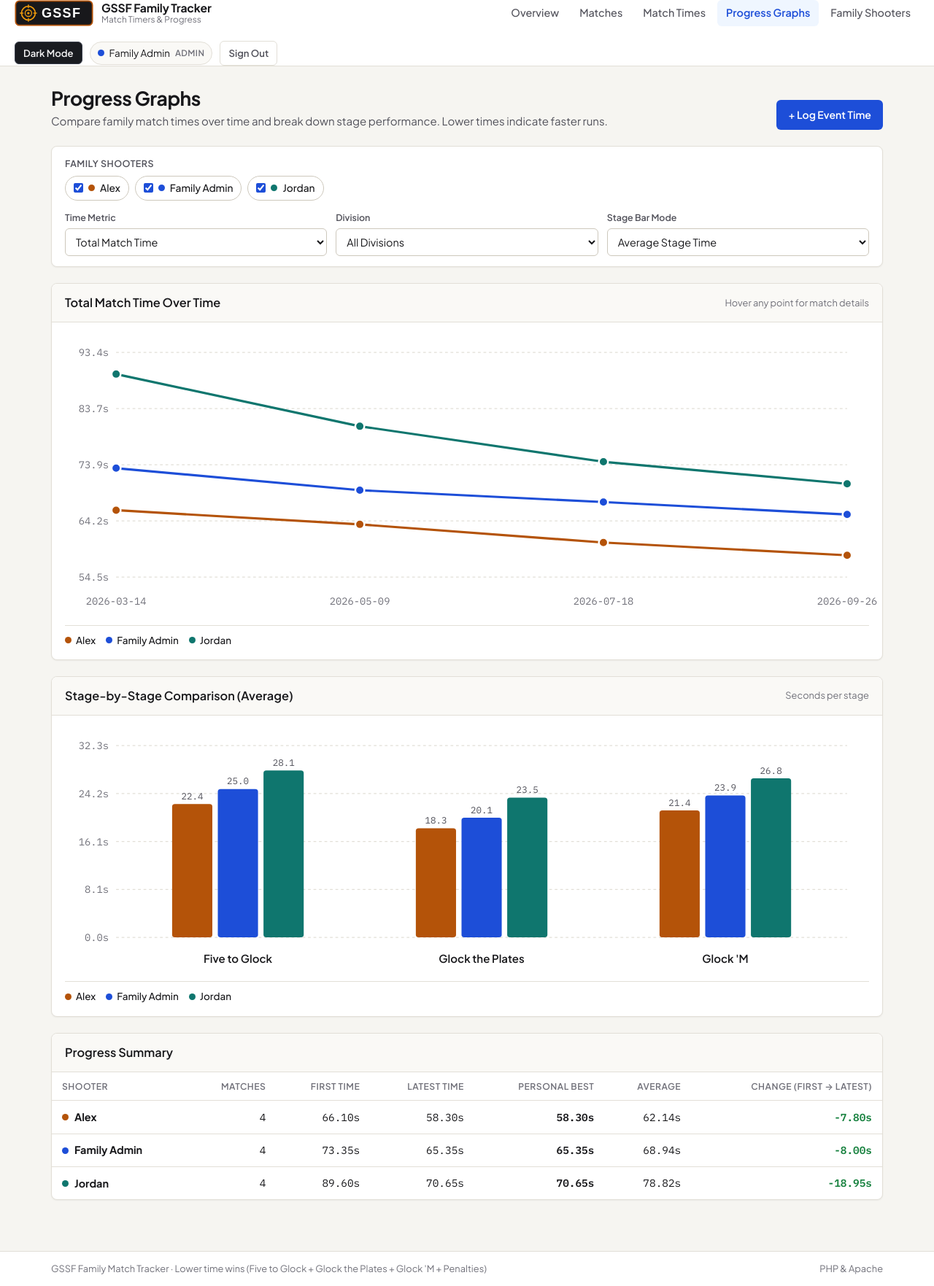
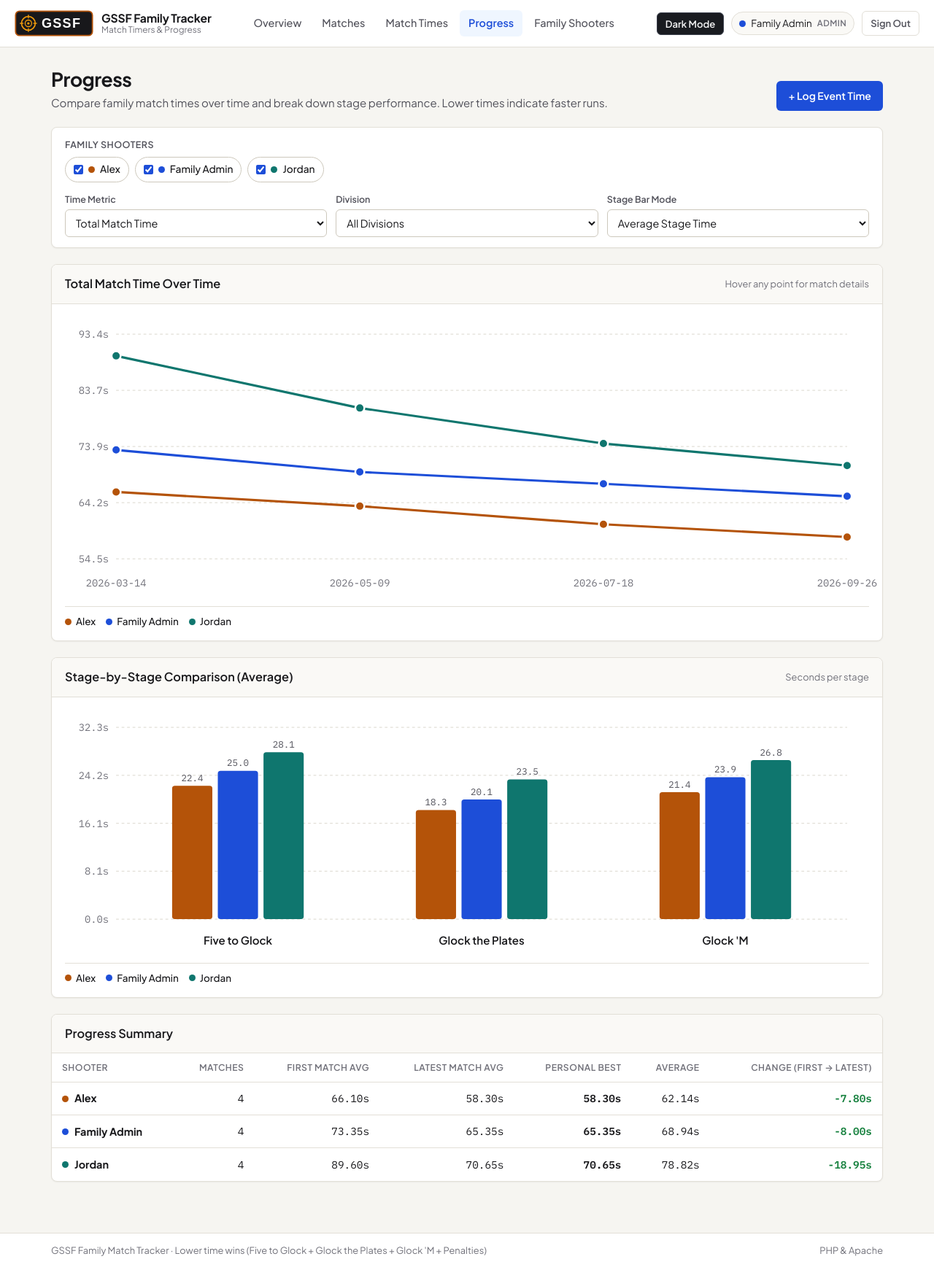
Before and after one commit to tallnatt/GSSF, a PHP site: page /compare.php in a window 1280 px wide. Shown: the whole page at 73% size. After the commit the page ends 1722 px from the top, so only its background shows below. Run offline with PHP 8.4, Linux system fonts and the light colour scheme; the visitor is signed in with stand-in values (Sample User, id 1).

Commit message:
Rename Progress Graphs tab to Progress and update Summary column headers

```diff
--- a/compare.php
+++ b/compare.php
@@ -7,11 +7,11 @@ $user = $auth->requireLogin();
 $users = $storage->getUsers(true);
 $divisions = gssf_divisions();
 
-render_header('Progress Graphs', 'compare', $user, $auth);
+render_header('Progress', 'compare', $user, $auth);
 ?>
 <section class="page-head">
     <div>
-        <h1>Progress Graphs</h1>
+        <h1>Progress</h1>
         <p class="page-subtitle">Compare family match times over time and break down stage performance. Lower times indicate faster runs.</p>
     </div>
     <div class="page-actions">
@@ -94,8 +94,8 @@ render_header('Progress Graphs', 'compare', $user, $auth);
                 <tr>
                     <th>Shooter</th>
                     <th class="num">Matches</th>
-                    <th class="num">First Time</th>
-                    <th class="num">Latest Time</th>
+                    <th class="num">First Match Avg</th>
+                    <th class="num">Latest Match Avg</th>
                     <th class="num">Personal Best</th>
                     <th class="num">Average</th>
                     <th class="num">Change (First &rarr; Latest)</th>
--- a/src/layout.php
+++ b/src/layout.php
@@ -46,7 +46,7 @@ function render_header(string $title, string $activeNav, array $user, Auth $auth
             <a href="index.php" id="nav-overview" class="nav-link <?= $activeNav === 'overview' ? 'is-active' : '' ?>">Overview</a>
             <a href="matches.php" id="nav-matches" class="nav-link <?= $activeNav === 'matches' ? 'is-active' : '' ?>">Matches</a>
             <a href="results.php" id="nav-results" class="nav-link <?= $activeNav === 'results' ? 'is-active' : '' ?>">Match Times</a>
-            <a href="compare.php" id="nav-compare" class="nav-link <?= $activeNav === 'compare' ? 'is-active' : '' ?>">Progress Graphs</a>
+            <a href="compare.php" id="nav-compare" class="nav-link <?= $activeNav === 'compare' ? 'is-active' : '' ?>">Progress</a>
             <a href="users.php" id="nav-users" class="nav-link <?= $activeNav === 'users' ? 'is-active' : '' ?>">Family Shooters</a>
         </nav>
 
```
